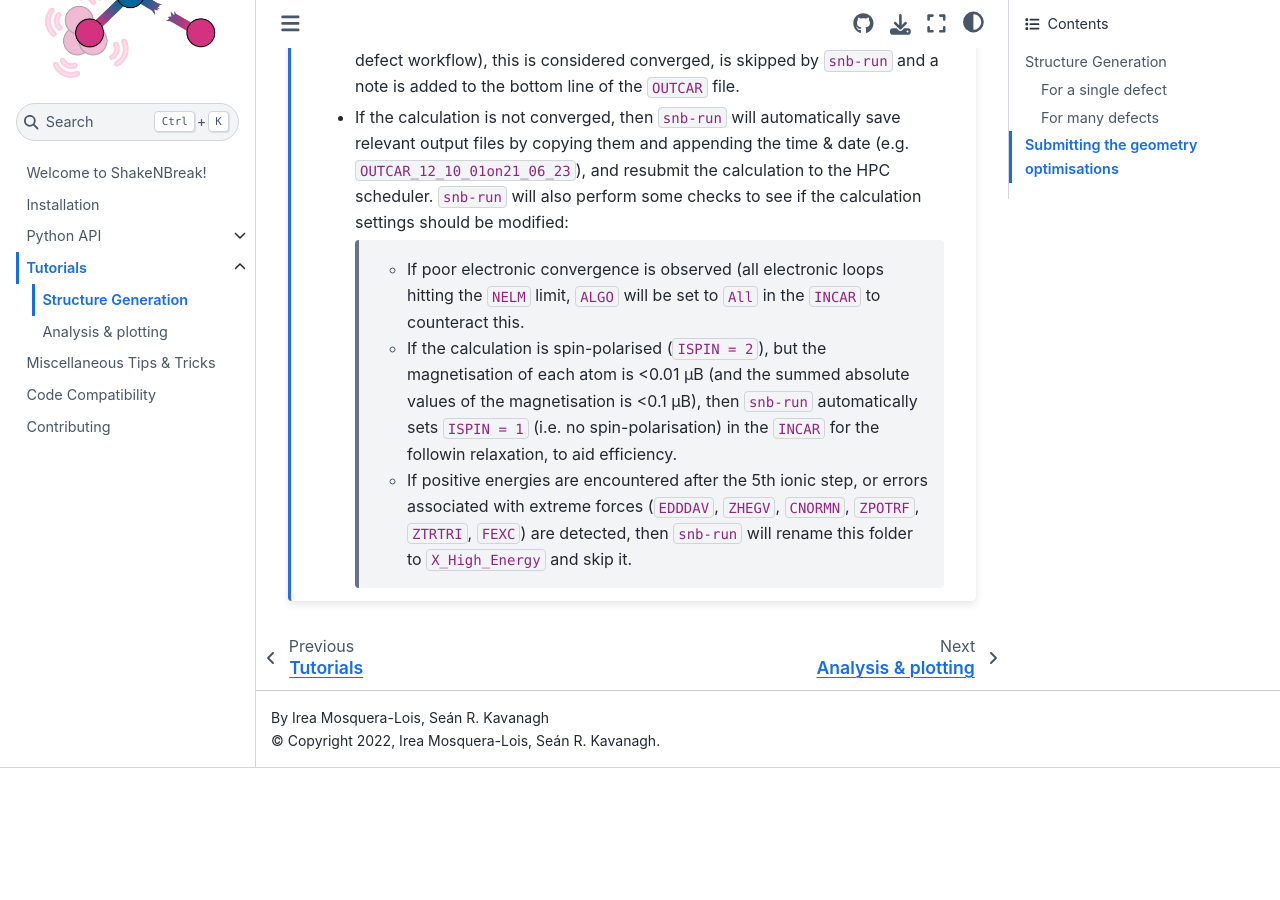
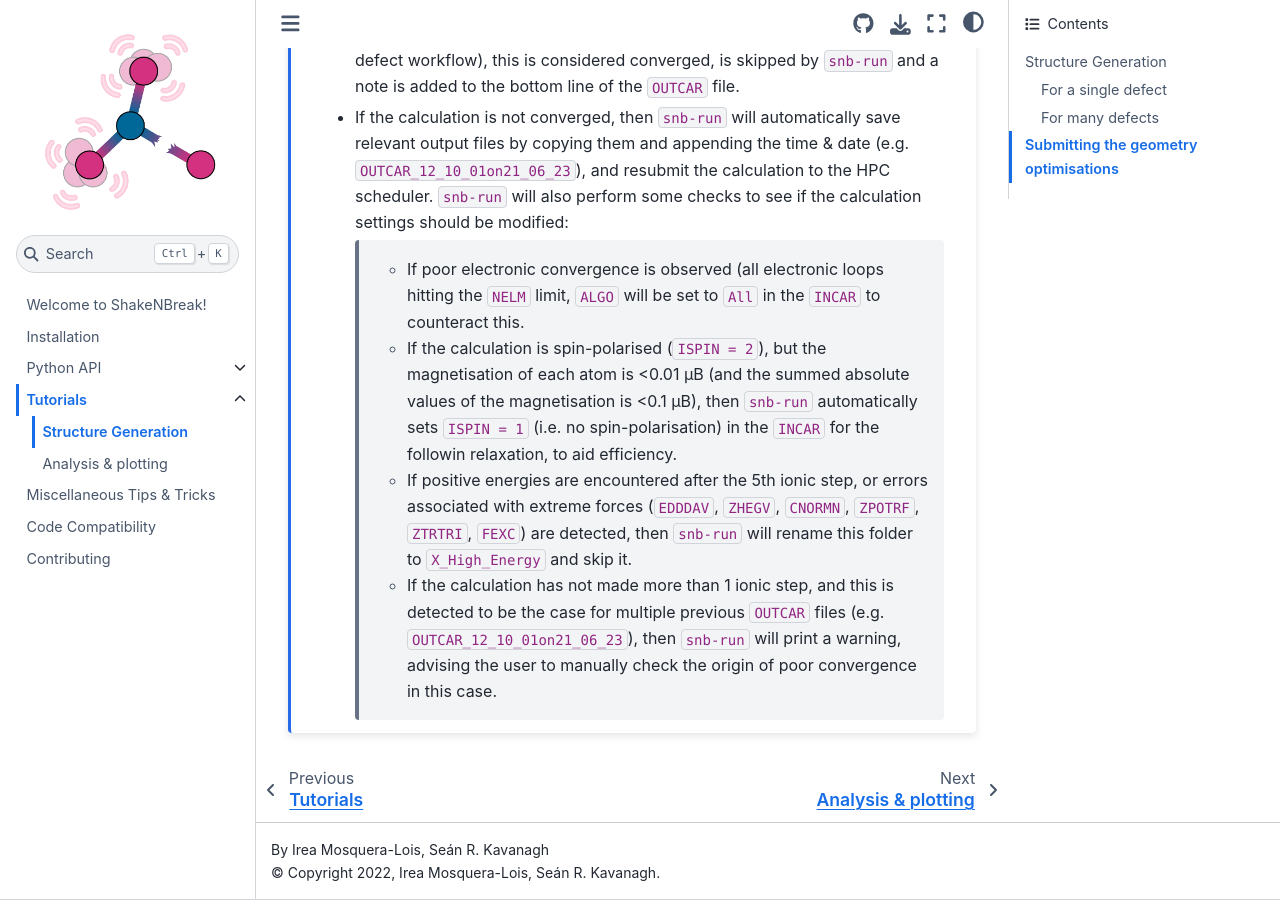
Before and after one commit to SMTG-Bham/ShakeNBreak, a Sphinx documentation site: the page built from docs/Generation.rst, in a window 1280 px wide and 900 px high, scrolled down 5222 px. Built offline with Sphinx 7.4.7 and the Sphinx Book theme 1.1.4, drawn with Linux system fonts in a browser that asks for light colours; pages that are not in the unit, such as notebooks, are missing from menus; before the commit the page ends 5990 px from its top, so only the background shows below that.

Commit message:
Update docs to note updated `snb-run` calculation handling
Former-commit-id: f85f592d1f4383fd963f99d199d1698e3323dd2b

```diff
--- a/docs/Generation.rst
+++ b/docs/Generation.rst
@@ -255,3 +255,7 @@ running ``snb-run`` in directories for which you have already submitted jobs, to
         - If positive energies are encountered after the 5th ionic step, or errors associated with
           extreme forces (``EDDDAV``, ``ZHEGV``, ``CNORMN``, ``ZPOTRF``, ``ZTRTRI``, ``FEXC``) are
           detected, then ``snb-run`` will rename this folder to ``X_High_Energy`` and skip it.
+
+        - If the calculation has not made more than 1 ionic step, and this is detected to be the case for
+          multiple previous ``OUTCAR`` files (e.g. ``OUTCAR_12_10_01on21_06_23``), then ``snb-run`` will
+          print a warning, advising the user to manually check the origin of poor convergence in this case.
```
